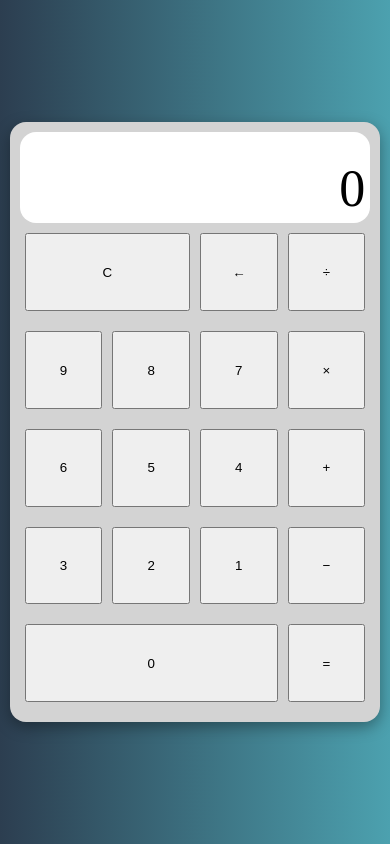
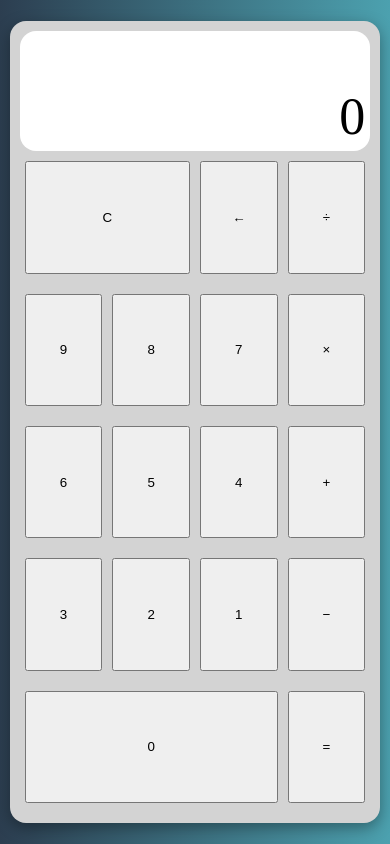
Before and after one commit to HaydenPeterson96/simple-calculator, a plain HTML site: page index.html in a window 390 px wide. Drawn offline with Linux system fonts and the light colour scheme.

Commit message:
added media query for mobile viewing

```diff
--- a/style.css
+++ b/style.css
@@ -23,6 +23,13 @@ body {
   display: flex;
   flex-direction: column;
   box-shadow: rgba(0, 0, 0, 0.35) 0px 5px 15px;
+}
+
+@media (max-width: 500px) {
+  .wrapper {
+    height: 95vh;
+    width: 95vw;
+  }
 }
 
 .screen {
```
